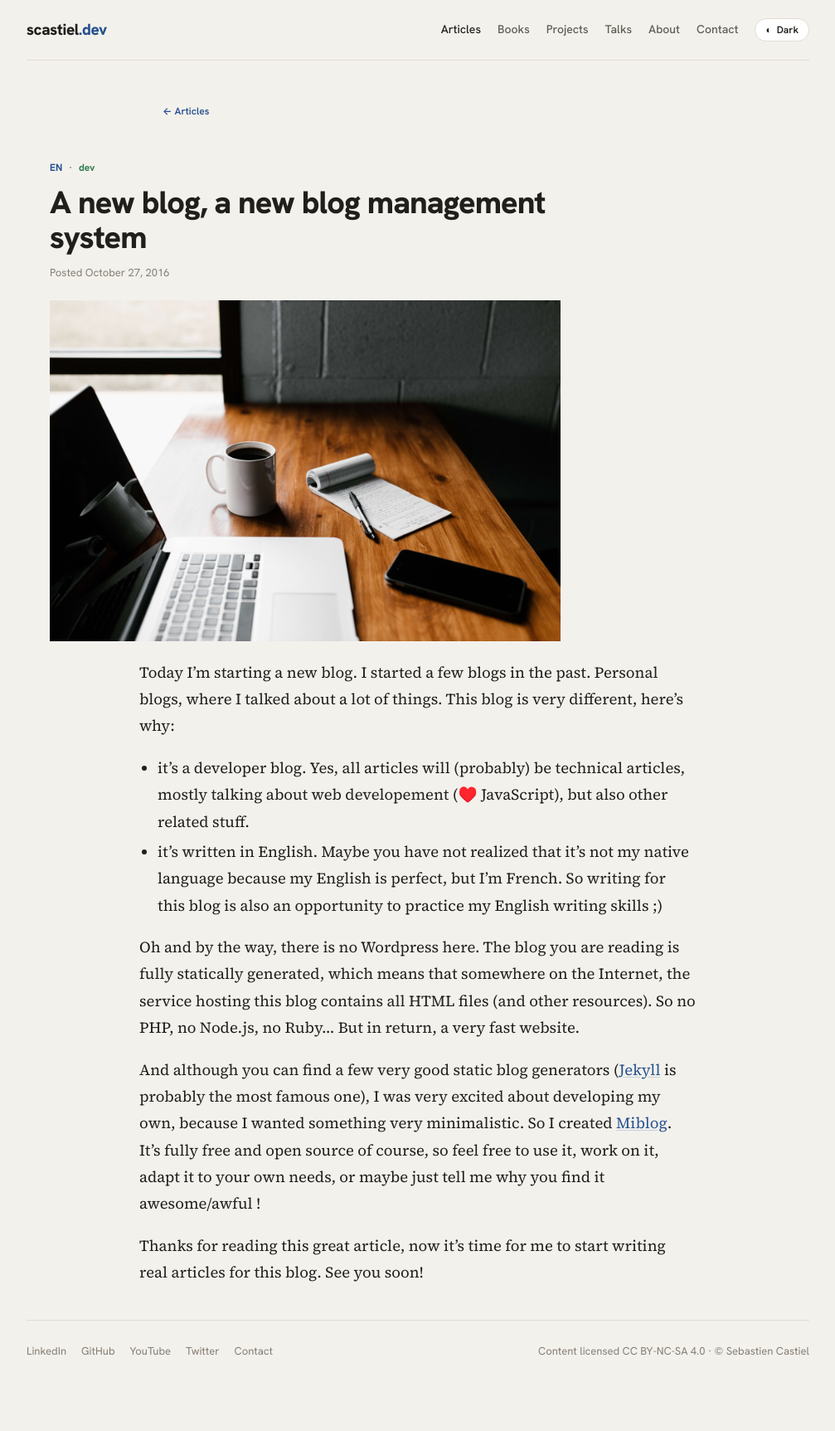
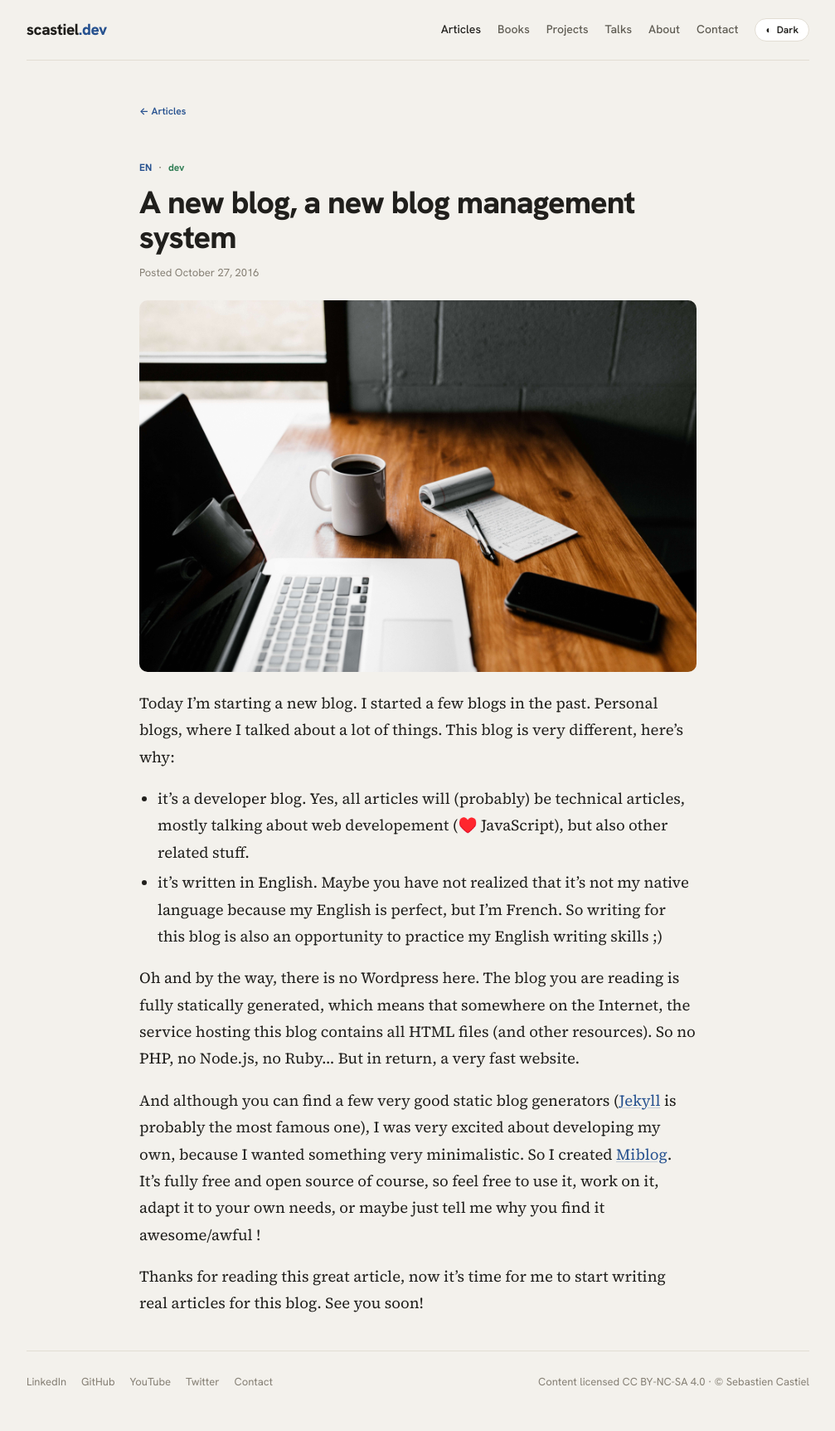
Before and after one commit to scastiel/newscastieldev, a Jekyll site: the page built from _articles/first-post.md, in a window 1280 px wide. Shown: the whole page at 83% size, without its empty margins (136-1143 px from the left). Built offline with Jekyll 4.4.1, drawn with Linux system fonts in a browser that asks for light colours; before the commit the page ends 1688 px from its top, so only the background shows below that.

Commit message:
Fix article header/body/backlink misalignment and cover overflow
The post layout mixed two centering systems: `.prose` (backlink, header,
cover) added its own `padding-inline: 28px`, while `.post-body > *` had none —
offsetting the two columns by 28px. On top of that, `.post-header` and
`.post-cover` used a `margin: … 0 …` shorthand that reset the horizontal
`auto` margins, so the title/date/kicker were pinned left instead of centered.
Result: three different left edges (title 56 / body 114 / backlink 142 at 900px).

- Drop `.prose`'s padding-inline; the parent `main.wrap` already supplies the
  28px gutter, so `.prose` now shares the exact column of `.post-body > *`.
- Restore `auto` horizontal margins on `.post-header` and `.post-cover`.
- Cap `.post-cover` at `min(100%, var(--measure))` so the cover image no longer
  overflows the viewport on narrow screens (was 672px wide regardless).

Verified in-browser: backlink, kicker, title, date, cover, body paragraphs and
code blocks all align (left 114 / right 786 at desktop); no horizontal overflow
at mobile width.

Co-Authored-By: Claude Opus 4.8 (1M context) <noreply@anthropic.com>

```diff
--- a/assets/css/main.css
+++ b/assets/css/main.css
@@ -90,7 +90,7 @@ h1, h2, h3, h4 { font-family: var(--font-head); font-weight: 700; letter-spacing
 
 /* ---------- Layout wrappers ---------- */
 .wrap  { max-width: var(--page); margin-inline: auto; padding-inline: 28px; }
-.prose { max-width: var(--measure); margin-inline: auto; padding-inline: 28px; }
+.prose { max-width: var(--measure); margin-inline: auto; }
 /* index / home / text pages: a touch wider than reading measure */
 .page-main { max-width: 50rem; margin-inline: auto; padding-inline: 28px; padding-bottom: 8px; }
 .eyebrow { font-family: var(--font-head); font-size: 11px; font-weight: 700; letter-spacing: .1em; text-transform: uppercase; color: var(--faint); }
@@ -233,7 +233,7 @@ a.card:hover, .card--link:hover { border-color: var(--accent); box-shadow: 0 6px
    Applied to the .post-body wrapper so content styles stay in the
    layout, never in the render_with_liquid:false content files.
    ============================================================ */
-.post-header { margin: 44px 0 0; }
+.post-header { margin: 44px auto 0; }
 .post-header .kicker { display: flex; gap: 8px; align-items: center; font-family: var(--font-head); font-size: 12px; font-weight: 700; margin-bottom: 12px; }
 .post-header .kicker .en { color: var(--accent); }
 .post-header .kicker .fr { color: var(--rust); }
@@ -242,7 +242,7 @@ a.card:hover, .card--link:hover { border-color: var(--accent); box-shadow: 0 6px
 .post-header .kicker .sep { color: var(--faint); }
 .post-header h1 { font-size: clamp(30px, 5vw, 38px); font-weight: 800; letter-spacing: -.025em; line-height: 1.1; margin: 0 0 10px; }
 .post-header .posted { font-family: var(--font-head); font-size: 13px; color: var(--faint); }
-.post-cover { border-radius: var(--radius); margin: 22px 0; }
+.post-cover { border-radius: var(--radius); margin: 22px auto; max-width: min(100%, var(--measure)); }
 
 .post-body { font-size: 18.5px; line-height: 1.75; }
 .post-body > * { max-width: var(--measure); margin-inline: auto; }
```
